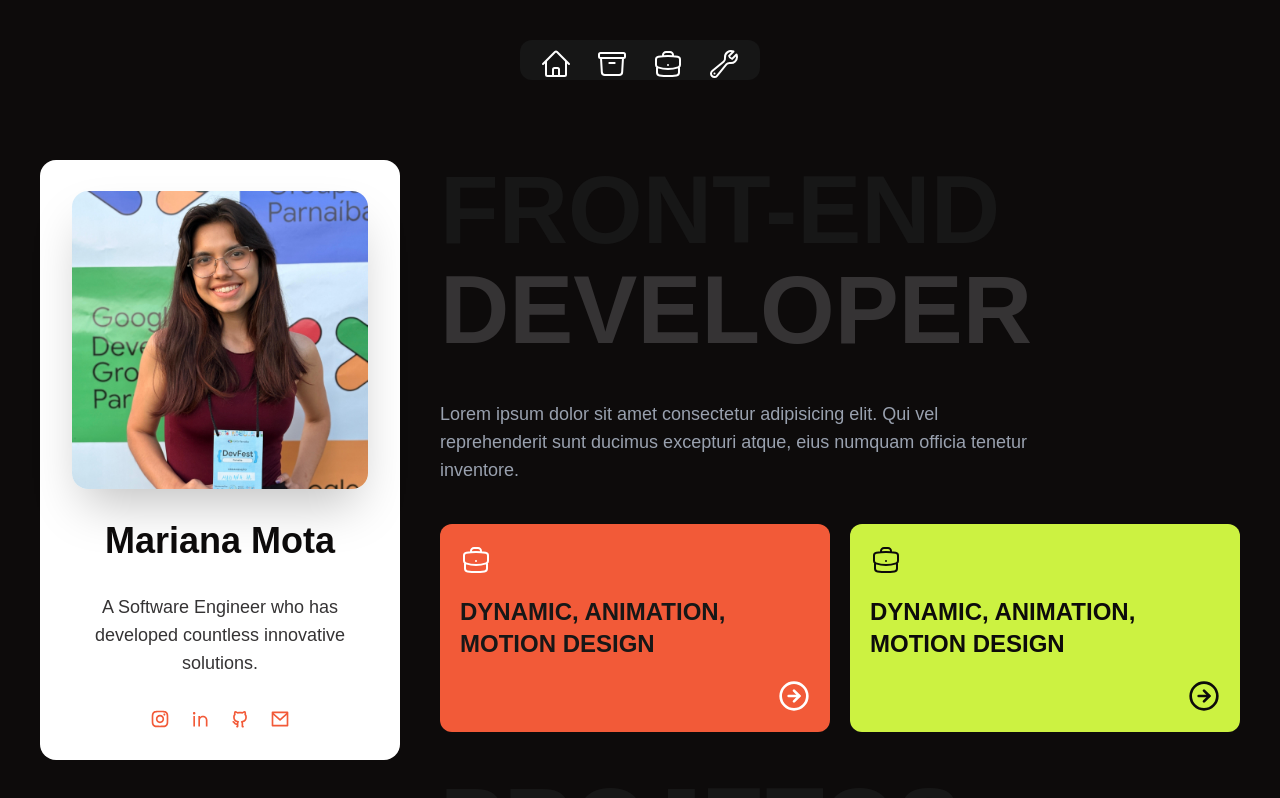
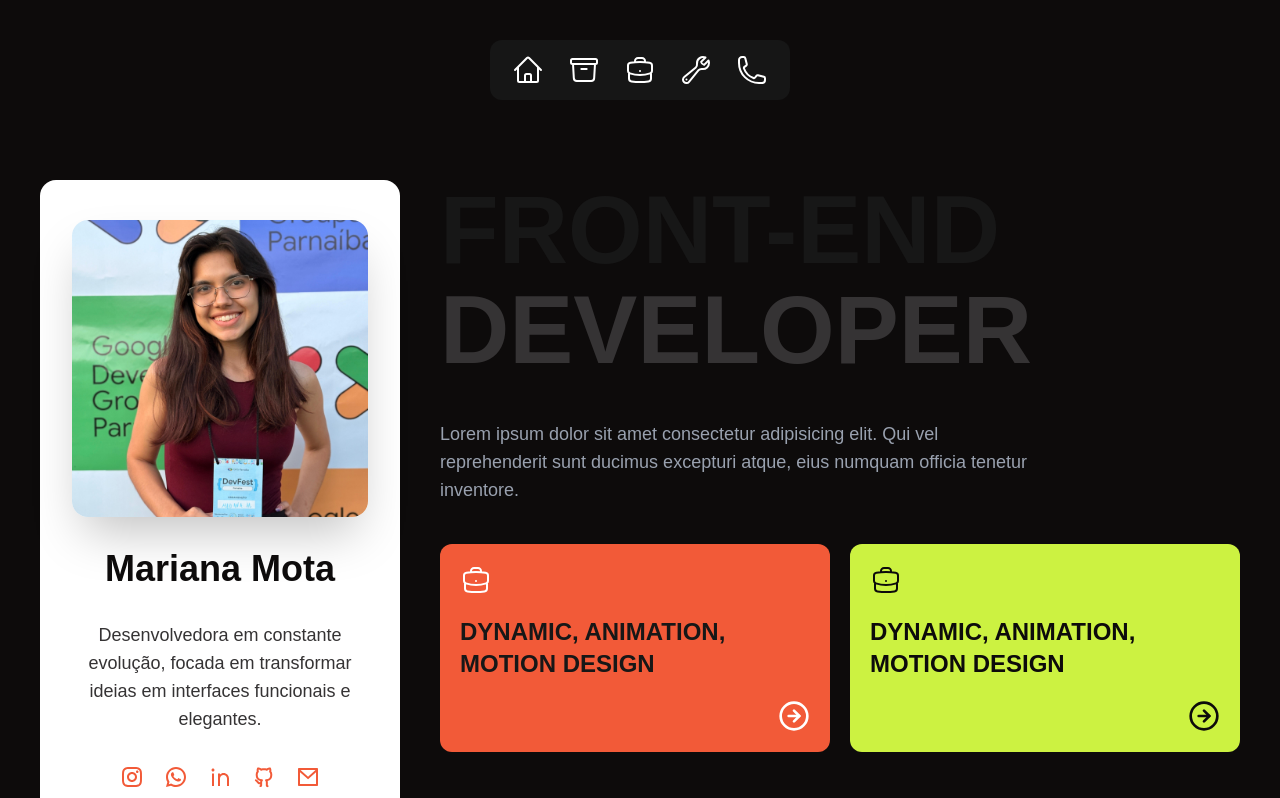
Before and after one commit to eumarianamota/proeto-portifolio, a Next.js app: page / in a window 1280 px wide. Shown: the top 798 px of the page. Built offline with nearby package versions, Linux system fonts and the light colour scheme.

Commit message:
update hero.tsx

```diff
--- a/app/_components/hero.tsx
+++ b/app/_components/hero.tsx
@@ -1,5 +1,5 @@
 import { HomeIcon, ArchiveBoxIcon, BriefcaseIcon, WrenchIcon } from '@heroicons/react/24/outline'
-import { RiInstagramLine, RiLinkedinLine, RiGithubLine, RiMailLine } from "@remixicon/react"
+import { RiInstagramLine, RiLinkedinLine, RiGithubLine, RiMailLine, RiWhatsappLine } from "@remixicon/react"
 
 import Image from 'next/image'
 import profile from "@/public/profile-icon.jpg"
@@ -9,19 +9,23 @@ import { Projects } from './projects'
 import { Experience } from './experience'
 import { Tools } from './tools'
 import { Footer } from './footer'
+import { PhoneIcon } from '@heroicons/react/24/outline'
+
 
 const navLinks = [
-    {url: "#", icon: HomeIcon, title: "Início"},
-    {url: "#", icon: ArchiveBoxIcon, title: "Projetos"},
-    {url: "#", icon: BriefcaseIcon, title: "Experiência"},
-    {url: "#", icon: WrenchIcon, title: "Ferramentas"},
+    {url: "#about", icon: HomeIcon, title: "Início"},
+    {url: "#projects", icon: ArchiveBoxIcon, title: "Projetos"},
+    {url: "#experience", icon: BriefcaseIcon, title: "Experiência"},
+    {url: "#tools", icon: WrenchIcon, title: "Ferramentas"},
+    {url: "#footer", icon: PhoneIcon, title: "Contato"},
 ]
 
 const socialLinks = [
-    {url: "", icon: RiInstagramLine},
-    {url: "", icon: RiLinkedinLine},
-    {url: "", icon: RiGithubLine},
-    {url: "", icon: RiMailLine},
+    {url: "https://www.instagram.com/eumariana.dev/", icon: RiInstagramLine},
+    {url: "https://wa.me/5586999641994", icon: RiWhatsappLine},
+    {url: "https://www.linkedin.com/in/eumarianamota/", icon: RiLinkedinLine},
+    {url: "https://github.com/eumarianamota", icon: RiGithubLine},
+    {url: "https://mailto:eumarianamota@gmail.com", icon: RiMailLine},
 ]
 
 
@@ -29,14 +33,14 @@ export function Hero() {
     return (
         <section className="bg-black w-full h-screen px-10 flex flex-col items-center">
             <header className='mt-5 flex justify-center lg:mt-10'>
-                <nav className='flex justify-center gap-6 py-2 bg-dark-gray h-10 w-full md:w-60 rounded-xl'>
+                <nav className='flex justify-center items-center gap-6 py-4 px-4 bg-dark-gray w-fit md:w-75 md:h-15 rounded-xl'>
                     {navLinks.map((item, index) => (
                         <div className='group relative flex flex-col items-center w-max' key={index}>
                             <a href={item.url}>
-                                <item.icon className='size-8 text-white hover:scale-115 transition-all duration-300 ease'/>
+                                <item.icon className='size-6 md:size-8 text-white hover:scale-115 transition-all duration-300 ease'/>
                             </a>
 
-                            <span className="opacity-0 absolute text-xs mt-10 -translate-y-2 transition-all duration-300 group-hover:opacity-80 group-hover:translate-y-0 font-medium" >
+                            <span className="opacity-0 absolute text-xs mt-15 -translate-y-2 transition-all duration-300 group-hover:opacity-80 group-hover:translate-y-0 font-medium" >
                                 {item.title}
                             </span>
                         </div>
@@ -45,7 +49,7 @@ export function Hero() {
             </header>
 
             <main className='mt-10 flex flex-col lg:flex-row lg:mt-20'>
-                <section className='bg-white w-full rounded-2xl flex flex-col justify-center items-center px-8 py-5 lg:w-90 lg:h-150 lg:py-2 lg:fixed'>
+                <section className='bg-white w-full rounded-2xl flex flex-col justify-center items-center px-8 py-5 lg:w-90 lg:py-10 lg:fixed'>
                     <Image
                         src={profile}
                         alt="Profile picture"
@@ -53,10 +57,10 @@ export function Hero() {
                         className='rounded-2xl shadow-2xl'
                     />
                     <h2 className='mt-4 text-3xl font-bold text-black lg:mt-8 lg:text-4xl'>Mariana Mota</h2>
-                    <p className='mt-8 text-s text-center text-gray lg:mt-8 lg:text-lg'>A Software Engineer who has developed countless innovative solutions.</p>
-                    <div className='mt-8 flex justify-center gap-5 lg:mt-8'>
+                    <p className='mt-8 text-s text-center text-gray lg:mt-8 lg:text-lg'>Desenvolvedora em constante evolução, focada em transformar ideias em interfaces funcionais e elegantes.</p>
+                    <div className='mt-8 flex justify-center gap-5'>
                         {socialLinks.map((item, index) => (
-                            <a key={index} href={item.url}> <item.icon className='size-5 text-orange hover:scale-115 transition-all duration-300 ease' /> </a>
+                            <a target='_blank' key={index} href={item.url}> <item.icon className='size-6 text-orange hover:scale-115 transition-all duration-300 ease' /> </a>
                         ))}
                     </div>
                 </section>
```
